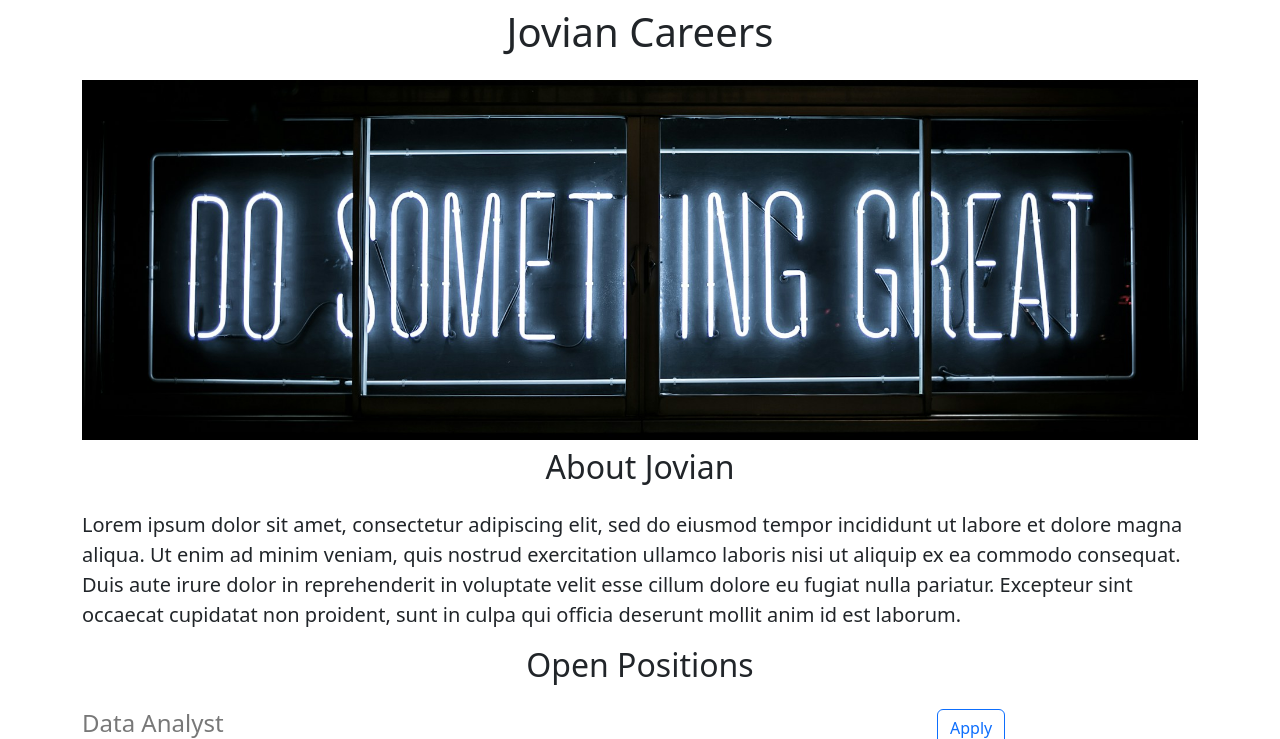
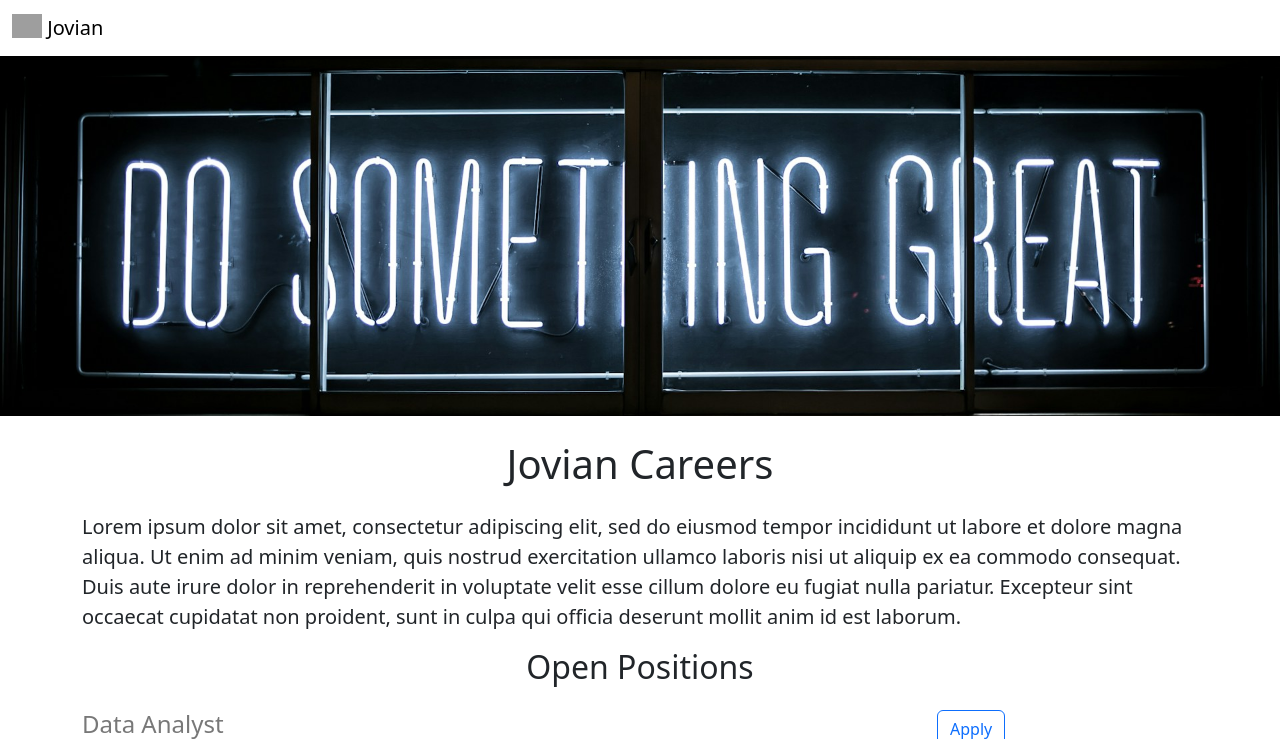
Before and after one commit to Shivam311b/jovian-careers-website, a Flask app: page / in a window 1280 px wide. Shown: the top 739 px of the page. Run offline with Flask 3, Linux system fonts and the light colour scheme; grey boxes are pictures that could not be loaded.

Commit message:
final changes

```diff
--- a/templates/home.html
+++ b/templates/home.html
@@ -9,6 +9,7 @@
         height: 360px;
         width: 100%;
         object-fit: cover;
+        margin-bottom: 16px;
       }
     </style>
     <title>Jovian Careers</title>
@@ -17,10 +18,10 @@
     <title>Jovian Careers</title>
   </head>
   <body>
+    {% include 'nav.html' %}
+    <img id="banner" class="img-fluid" src="https://530a9a15-3f99-4aa3-bec9-8550bf58c090-00-3dedjv43ve20.janeway.replit.dev/static/banner.jpg">
     <div class="container">
       <h1 class="text-center mt-2 mb-4">Jovian Careers</h1>
-      <img id="banner" class="img-fluid" src="https://530a9a15-3f99-4aa3-bec9-8550bf58c090-00-3dedjv43ve20.janeway.replit.dev/static/banner.jpg">
-      <h2 class="text-center mt-2 mb-4">About Jovian</h2>
       <p class="lead">
         Lorem ipsum dolor sit amet, consectetur adipiscing elit, sed do eiusmod tempor incididunt ut labore et dolore magna aliqua. Ut enim ad minim veniam, quis nostrud exercitation ullamco laboris nisi ut aliquip ex ea commodo consequat. Duis aute irure dolor in reprehenderit in voluptate velit esse cillum dolore eu fugiat nulla pariatur. Excepteur sint occaecat cupidatat non proident, sunt in culpa qui officia deserunt mollit anim id est laborum.
       </p>
--- /dev/null
+++ b/templates/nav.html
@@ -0,0 +1,9 @@
+<nav class="navbar shadow sm fixed-top bg-white">
+  <div class="container-fluid">
+    <a class="navbar-brand" href="#">
+      <img src="/docs/5.3/assets/brand/bootstrap-logo.svg" alt="" width="30" height="24" class="d-inline-block align-text-top">
+      Jovian
+    </a>
+  </div>
+</nav>
+<div style="height: 56px"></div>
```
